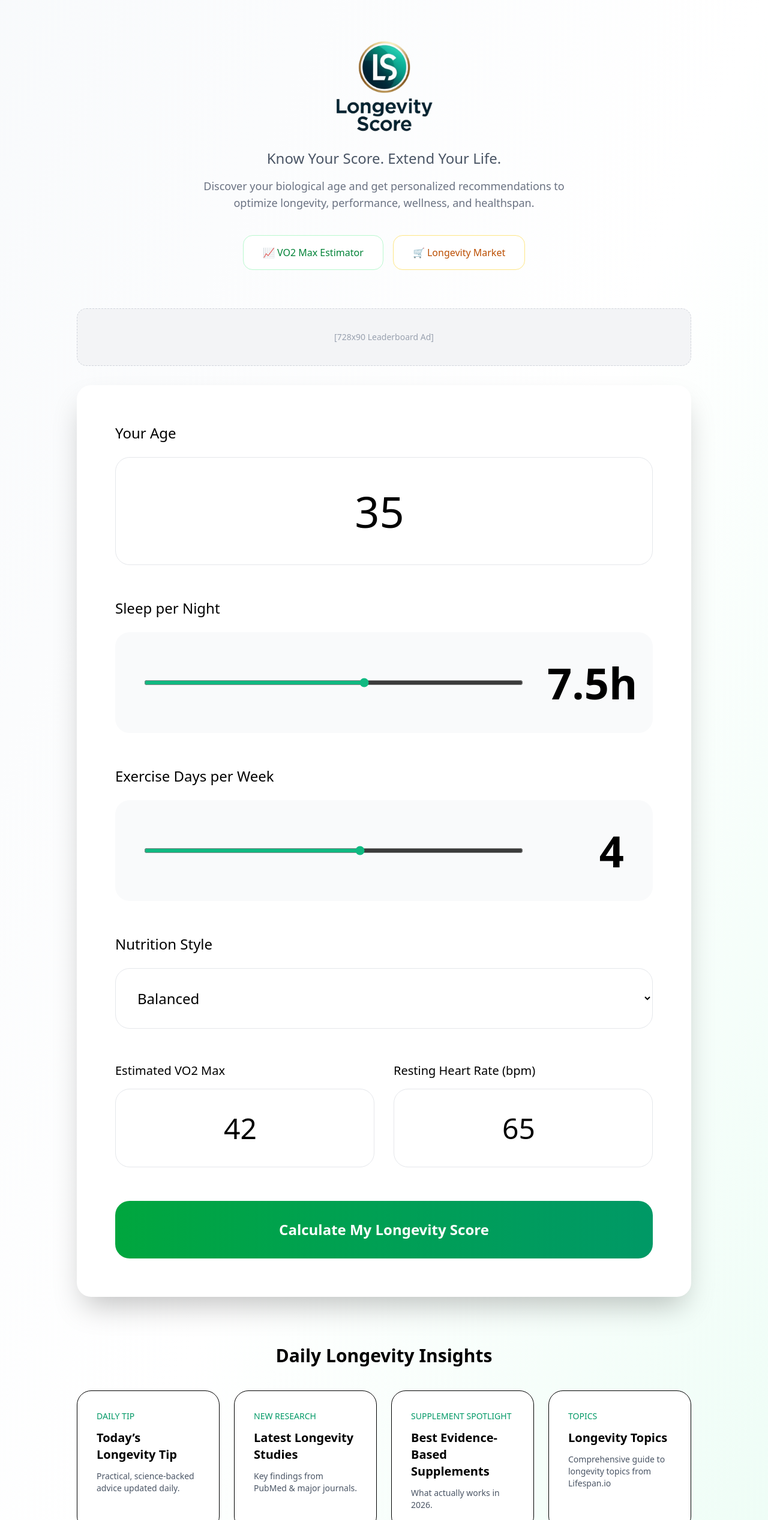
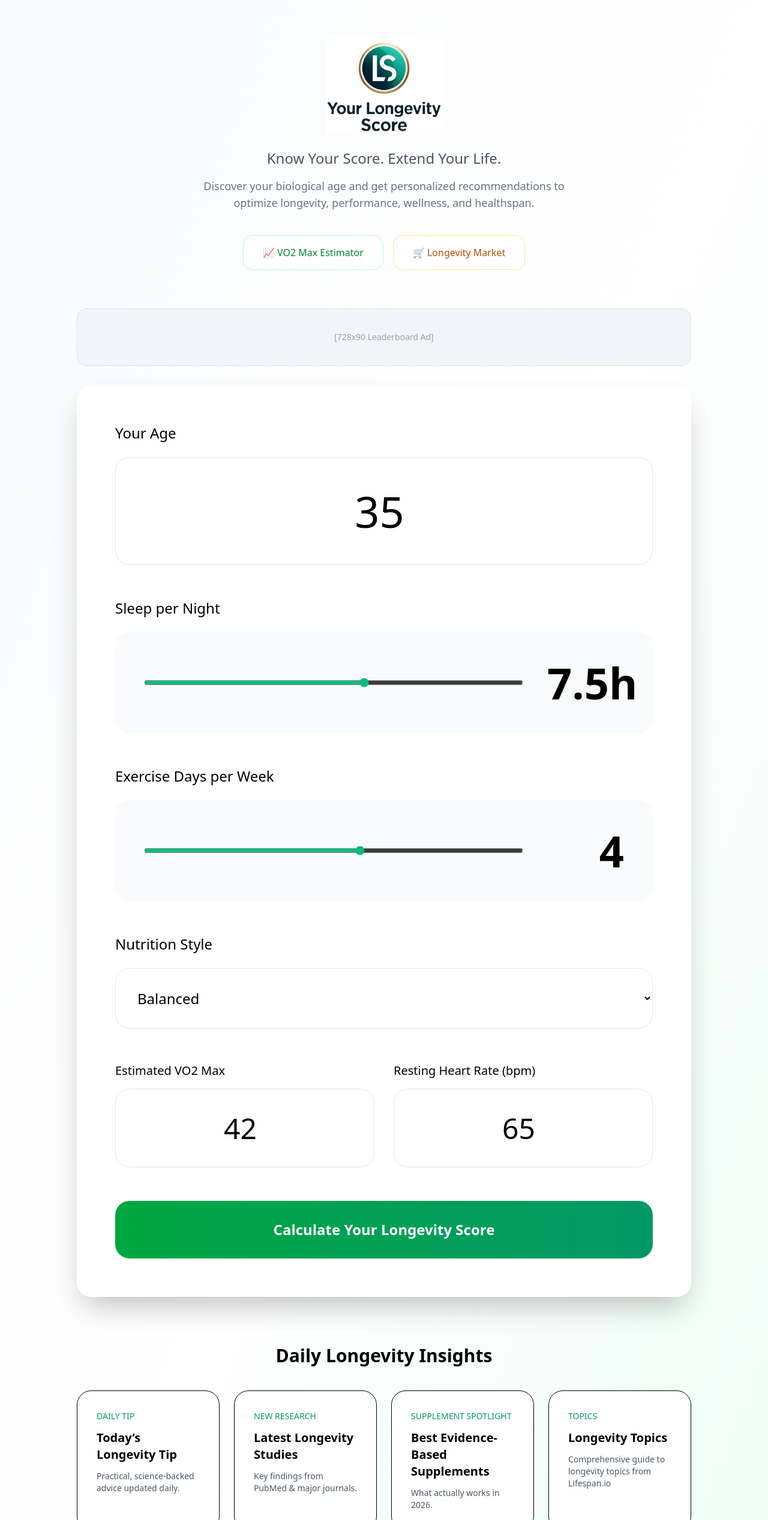
Before and after one commit to ppstevens/yourlongevityscore, a Next.js app: page / in a window 1280 px wide. Shown: the top 2534 px of the page at 60% size. Built offline with nearby package versions, Linux system fonts and the light colour scheme.

Commit message:
Updated site with logo, meal plans, and ad placeholders

```diff
--- a/app/page.tsx
+++ b/app/page.tsx
@@ -63,7 +63,7 @@
 <div className="text-center mb-16">
   <div className="flex justify-center mb-6">
     <Image
-      src="/logo.png"
+      src="/logo.jpg"
       alt="Your Longevity Score"
       width={400}
       height={200}
@@ -139,7 +139,7 @@
   </div>
 
   <button type="submit" disabled={loading} className="w-full py-8 text-2xl font-semibold bg-linear-to-r from-green-600 to-emerald-600 text-white rounded-3xl hover:brightness-110 transition">
-    {loading ? "Analyzing..." : "Calculate My Longevity Score"}
+    {loading ? "Analyzing..." : "Calculate Your Longevity Score"}
   </button>
 </form>
           </div>
@@ -153,7 +153,7 @@
         <div className="score-circle w-full h-full rounded-full flex items-center justify-center border-20 border-green-100 shadow-2xl" style={{ '--score': `${result.score}%` } as any}>
           <div className="text-center">
             <div className="text-7xl font-bold text-green-600">{result.score}</div>
-            <p className="uppercase tracking-widest text-xs mt-2 text-gray-500">LONGEVITY SCORE</p>
+            <p className="uppercase tracking-widest text-xs mt-2 text-gray-500">YOUR LONGEVITY SCORE</p>
           </div>
         </div>
       </div>
```
Also changed, not shown: public/Logo.png (deleted), public/logo.jpg (added).
